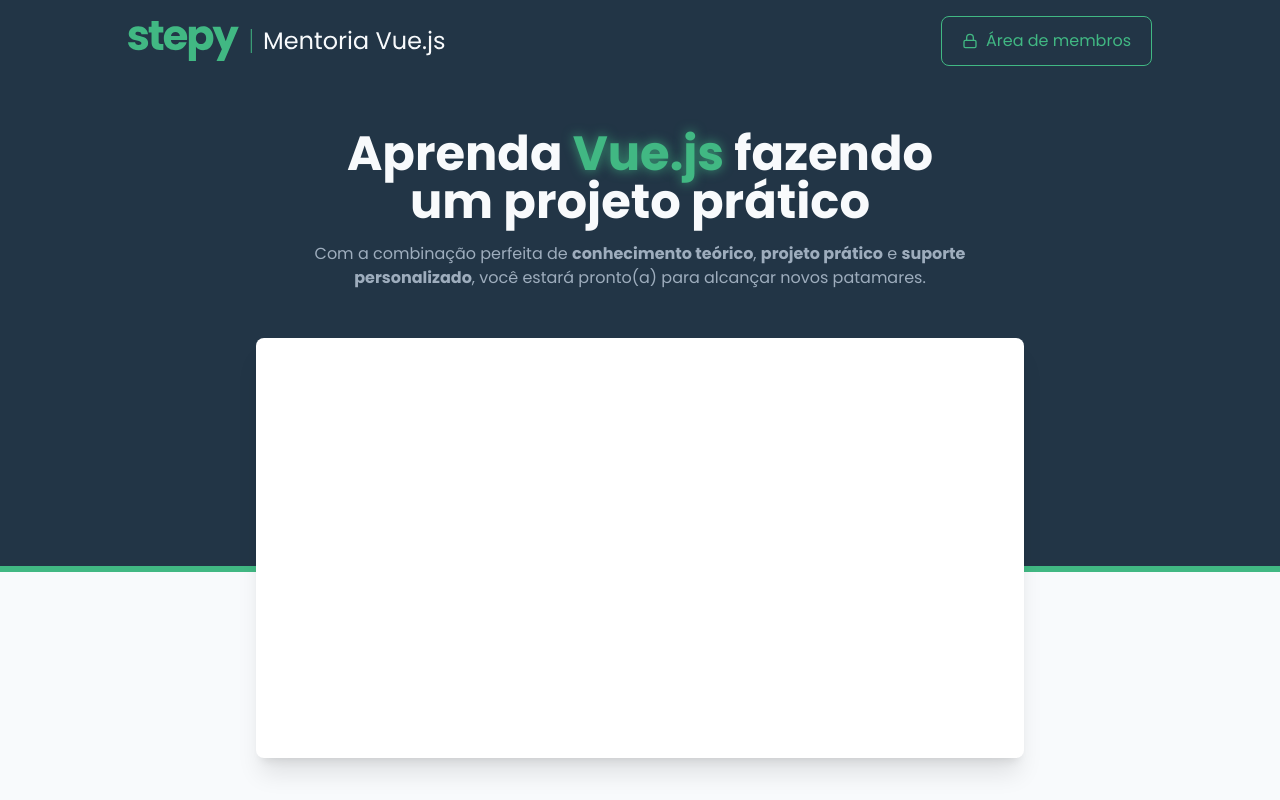
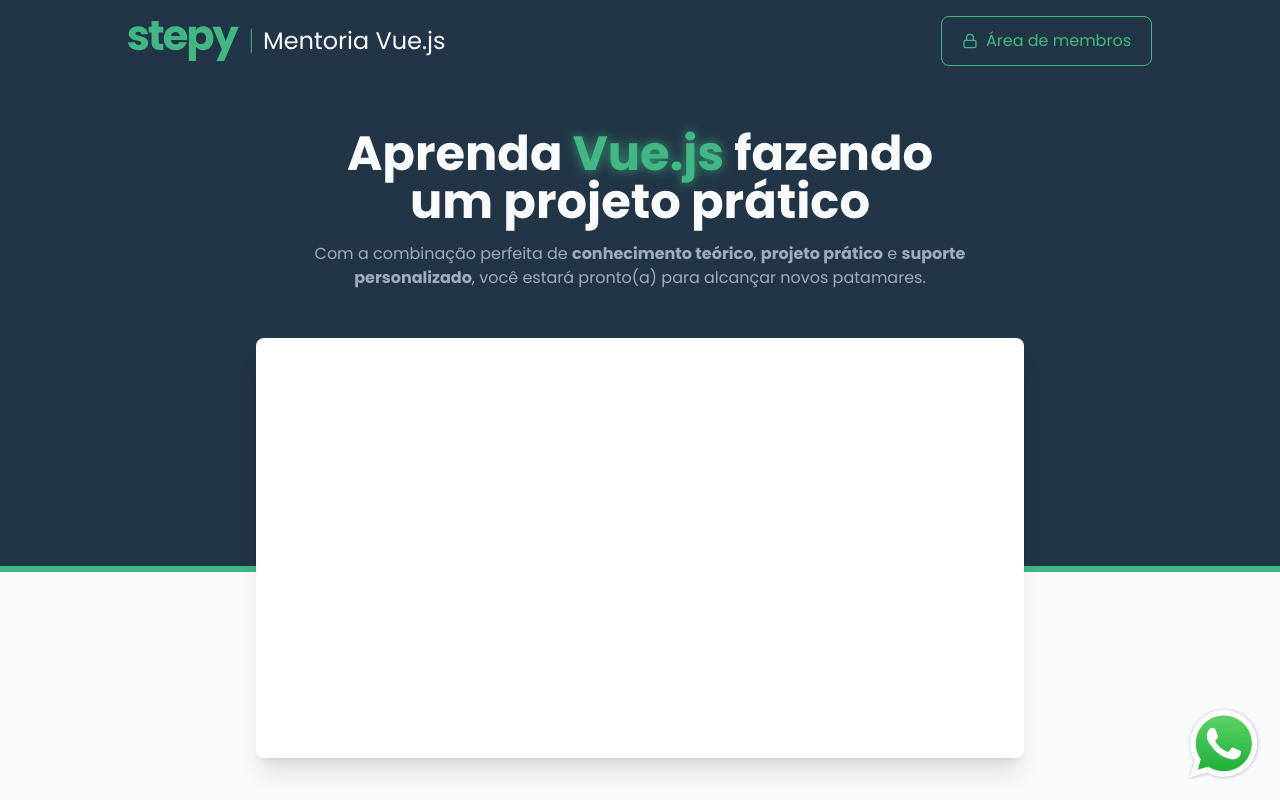
Before and after one commit to stepy-dev/mentoria, a plain HTML site: page index.html in a window 1280 px wide. Shown: the top 800 px of the page. Drawn offline with nearby package versions, Linux system fonts and the light colour scheme; a script that the page names is missing; files whose address does not match are found by name.

Commit message:
feat: adding whatsapp float icon

```diff
--- a/index.html
+++ b/index.html
@@ -9,8 +9,8 @@
     />
     <meta name="robots" content="index, follow" />
 
-    <link rel="stylesheet" href="/app.css?version=1" />
-    <link rel="stylesheet" href="/styles.css?version=1" />
+    <link rel="stylesheet" href="/app.css?version=2" />
+    <link rel="stylesheet" href="/styles.css?version=2" />
 
     <title>Mentoria Vue.js</title>
   </head>
@@ -604,6 +604,11 @@
     ></div>
     <!-- end price-->
 
+    <a class="whatsapp" href="https://wa.me/351967231875" title="Fale comigo">
+      <img src="/assets/icons/whatsapp.webp" alt="WhatsApp" />
+    </a>
+    <!-- end whatsapp -->
+
     <footer class="p-6">
       <div
         class="w-full max-w-5xl mx-auto flex flex-col-reverse md:flex-row items-center justify-between gap-4"
@@ -618,13 +623,14 @@
         </nav>
       </div>
     </footer>
+    <!-- end footer-->
 
     <script
       type="module"
       src="//cdn.jsdelivr.net/npm/@mux/mux-player/themes/microvideo.js/+esm"
     ></script>
     <script src="//cdn.jsdelivr.net/npm/@mux/mux-player"></script>
-    <script src="/scripts/yscountdown.min.js?version=1"></script>
+    <script src="/scripts/yscountdown.min.js?version=2"></script>
 
     <script>
       var daysElement = document.querySelector("#days");
--- a/styles.css
+++ b/styles.css
@@ -9,3 +9,14 @@ mux-player {
   --media-object-fit: cover;
   --media-object-position: center;
 }
+
+.whatsapp {
+  position: fixed;
+  bottom: 1rem;
+  right: 1rem;
+}
+
+.whatsapp img {
+  width: 5rem;
+  height: 5rem;
+}
```
Also changed, not shown: assets/icons/whatsapp.webp (added).
